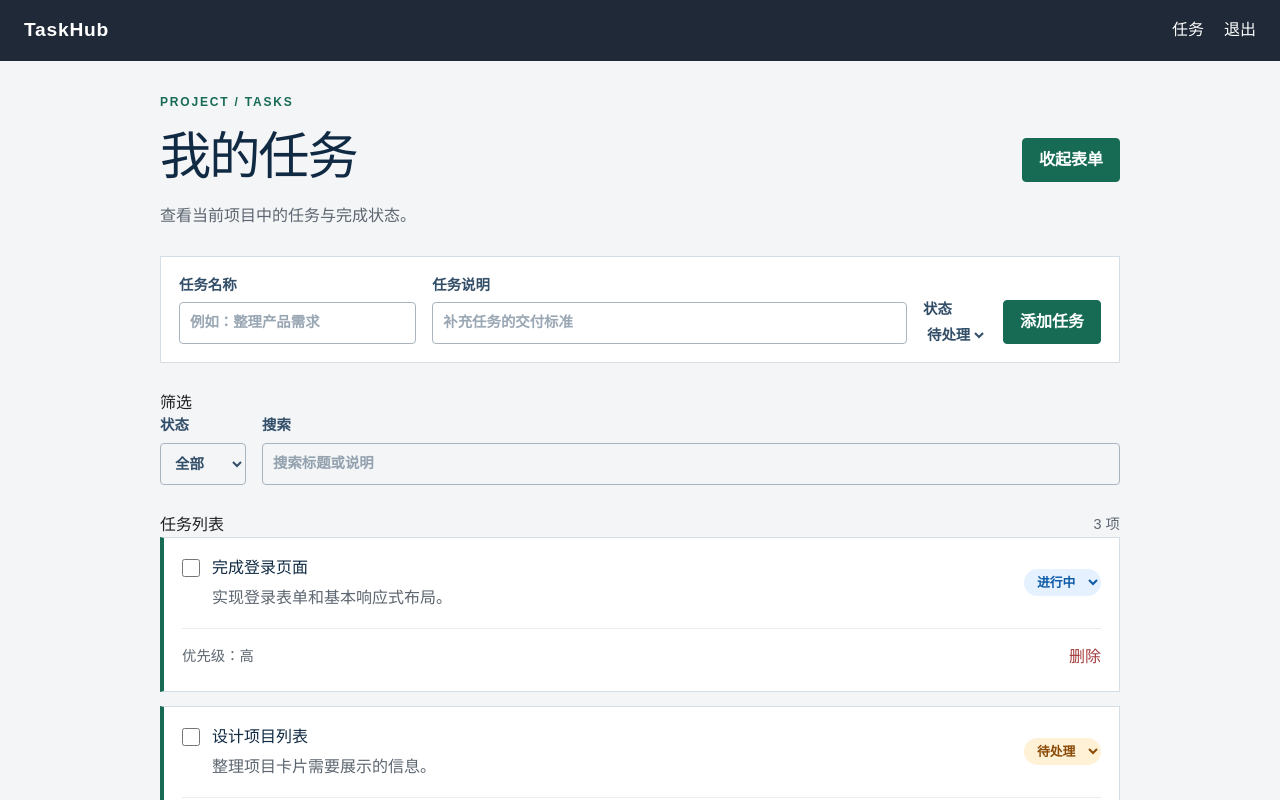
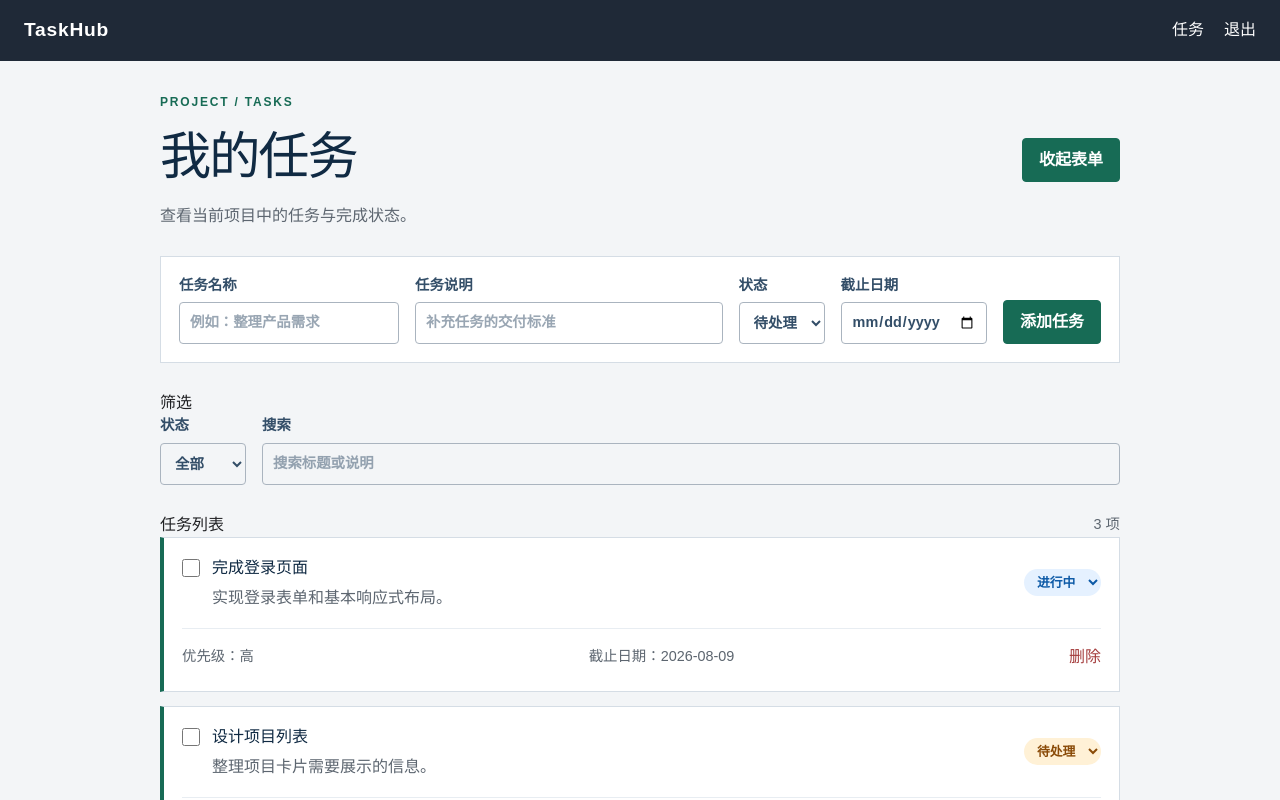
Before and after one commit to mtyfcc/taskhub, a Next.js app: page /tasks in a window 1280 px wide. Both pictures are taken after a click on the button "新建任务". Shown: the top 800 px of the page. Built offline with nearby package versions, Linux system fonts and the light colour scheme.

Commit message:
feat: add task due date field

```diff
--- a/app/tasks/page.tsx
+++ b/app/tasks/page.tsx
@@ -12,6 +12,7 @@ type Task = {
   title: string;
   description: string;
   status: Status;
+  dueDate: string;
   priority: "高" | "中" | "低";
 };
 
@@ -21,6 +22,7 @@ const initialTasks: Task[] = [
     title: "完成登录页面",
     description: "实现登录表单和基本响应式布局。",
     status: "doing",
+    dueDate: "2026-08-09",
     priority: "高",
   },
   {
@@ -28,6 +30,7 @@ const initialTasks: Task[] = [
     title: "设计项目列表",
     description: "整理项目卡片需要展示的信息。",
     status: "todo",
+    dueDate: "2026-08-12",
     priority: "中",
   },
   {
@@ -35,6 +38,7 @@ const initialTasks: Task[] = [
     title: "学习 Git 分支",
     description: "使用功能分支完成一次完整提交。",
     status: "done",
+    dueDate: "2026-08-05",
     priority: "低",
   },
 ];
@@ -50,20 +54,22 @@ const statusOptions: Status[] = ["todo", "doing", "done"];
 function TaskForm({
   onAdd,
 }: {
-  onAdd: (title: string, description: string, status: Status) => void;
+  onAdd: (title: string, description: string, status: Status, dueDate: string) => void;
 }) {
   const [title, setTitle] = useState("");
   const [description, setDescription] = useState("");
   const [status, setStatus] = useState<Status>("todo");
+  const [dueDate, setDueDate] = useState("");
 
   function handleSubmit(event: FormEvent<HTMLFormElement>) {
     event.preventDefault();
     if (!title.trim()) return;
 
-    onAdd(title, description, status);
+    onAdd(title, description, status, dueDate);
     setTitle("");
     setDescription("");
     setStatus("todo");
+    setDueDate("");
   }
 
   return (
@@ -94,6 +100,14 @@ function TaskForm({
             </option>
           ))}
         </select>
+      </label>
+      <label>
+        截止日期
+        <input
+          type="date"
+          value={dueDate}
+          onChange={(event) => setDueDate(event.target.value)}
+        />
       </label>
       <button className={styles.primaryButton} type="submit">
         添加任务
@@ -149,6 +163,7 @@ function TaskItem({
 
         <footer className={styles.taskFooter}>
           <p>优先级：{task.priority}</p>
+          <p>截止日期：{task.dueDate || "未设置"}</p>
           <button className={styles.textButton} onClick={() => onDelete(task.id)} type="button">
             删除
           </button>
@@ -178,7 +193,7 @@ export default function TasksPage() {
     });
   }, [filter, keyword, tasks]);
 
-  function addTask(title: string, description: string, status: Status) {
+  function addTask(title: string, description: string, status: Status, dueDate: string) {
     setTasks((currentTasks) => [
       ...currentTasks,
       {
@@ -186,6 +201,7 @@ export default function TasksPage() {
         title: title.trim(),
         description: description.trim(),
         status,
+        dueDate,
         priority: "中",
       },
     ]);
--- a/app/tasks/tasks.module.css
+++ b/app/tasks/tasks.module.css
@@ -112,7 +112,8 @@
 
 .toolbar input,
 .toolbar select,
-.taskForm input {
+.taskForm input,
+.taskForm select {
   min-height: 42px;
   padding: 8px 10px;
   border: 1px solid #aab4bf;
@@ -150,7 +151,8 @@
 .textButton:focus-visible,
 .toolbar input:focus-visible,
 .toolbar select:focus-visible,
-.taskForm input:focus-visible {
+.taskForm input:focus-visible,
+.taskForm select:focus-visible {
   outline: 3px solid #b9dfd4;
   outline-offset: 2px;
 }
```
Also changed, not shown: 1 other file (tests, documents, lock files or other folders).
